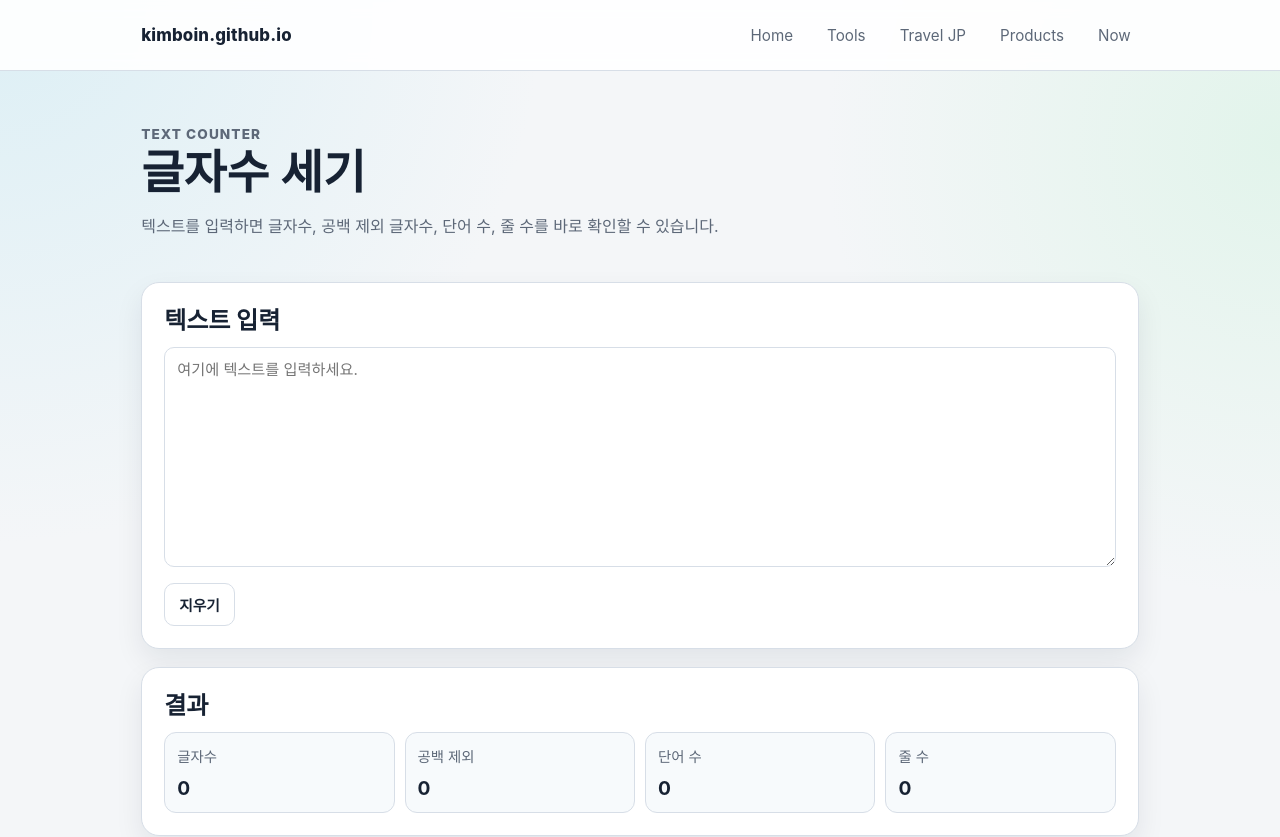
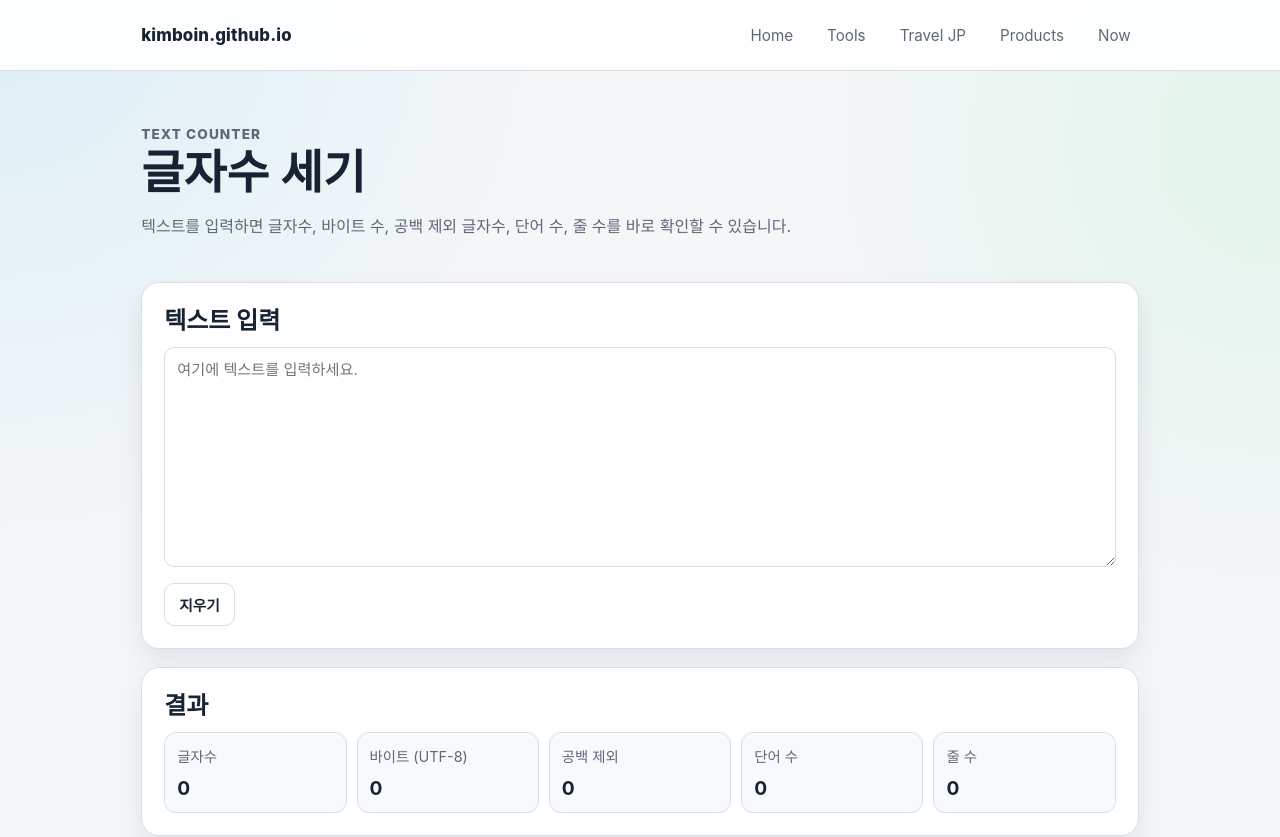
Before and after one commit to kimboin/kimboin.github.io, a React (Vite) app: page /text-counter in a window 1280 px wide. Shown: the top 837 px of the page. Built offline with nearby package versions, Linux system fonts and the light colour scheme.

Commit message:
글자수세기, 바이트 수 추가

```diff
--- a/src/pages/TextCounterPage.jsx
+++ b/src/pages/TextCounterPage.jsx
@@ -9,8 +9,9 @@ function TextCounterPage() {
     const charactersNoSpaces = text.replace(/\s/g, '').length;
     const words = text.trim() ? text.trim().split(/\s+/).length : 0;
     const lines = text ? text.split(/\r\n|\r|\n/).length : 0;
+    const bytes = new TextEncoder().encode(text).length;
 
-    return { characters, charactersNoSpaces, words, lines };
+    return { characters, charactersNoSpaces, words, lines, bytes };
   }, [text]);
 
   useEffect(() => {
@@ -31,7 +32,7 @@ function TextCounterPage() {
         <header className="hero tool-hero">
           <p className="kicker">TEXT COUNTER</p>
           <h1>글자수 세기</h1>
-          <p>텍스트를 입력하면 글자수, 공백 제외 글자수, 단어 수, 줄 수를 바로 확인할 수 있습니다.</p>
+          <p>텍스트를 입력하면 글자수, 바이트 수, 공백 제외 글자수, 단어 수, 줄 수를 바로 확인할 수 있습니다.</p>
         </header>
 
         <section className="card">
@@ -58,6 +59,10 @@ function TextCounterPage() {
               <strong>{stats.characters.toLocaleString()}</strong>
             </article>
             <article className="counter-stat">
+              <p className="counter-label">바이트 (UTF-8)</p>
+              <strong>{stats.bytes.toLocaleString()}</strong>
+            </article>
+            <article className="counter-stat">
               <p className="counter-label">공백 제외</p>
               <strong>{stats.charactersNoSpaces.toLocaleString()}</strong>
             </article>
--- a/src/styles.css
+++ b/src/styles.css
@@ -624,7 +624,7 @@ main {
 
 .counter-stats {
   display: grid;
-  grid-template-columns: repeat(4, minmax(0, 1fr));
+  grid-template-columns: repeat(auto-fit, minmax(140px, 1fr));
   gap: 10px;
 }
 
```
Also changed, not shown: 5 other files (tests, documents, lock files or other folders).
